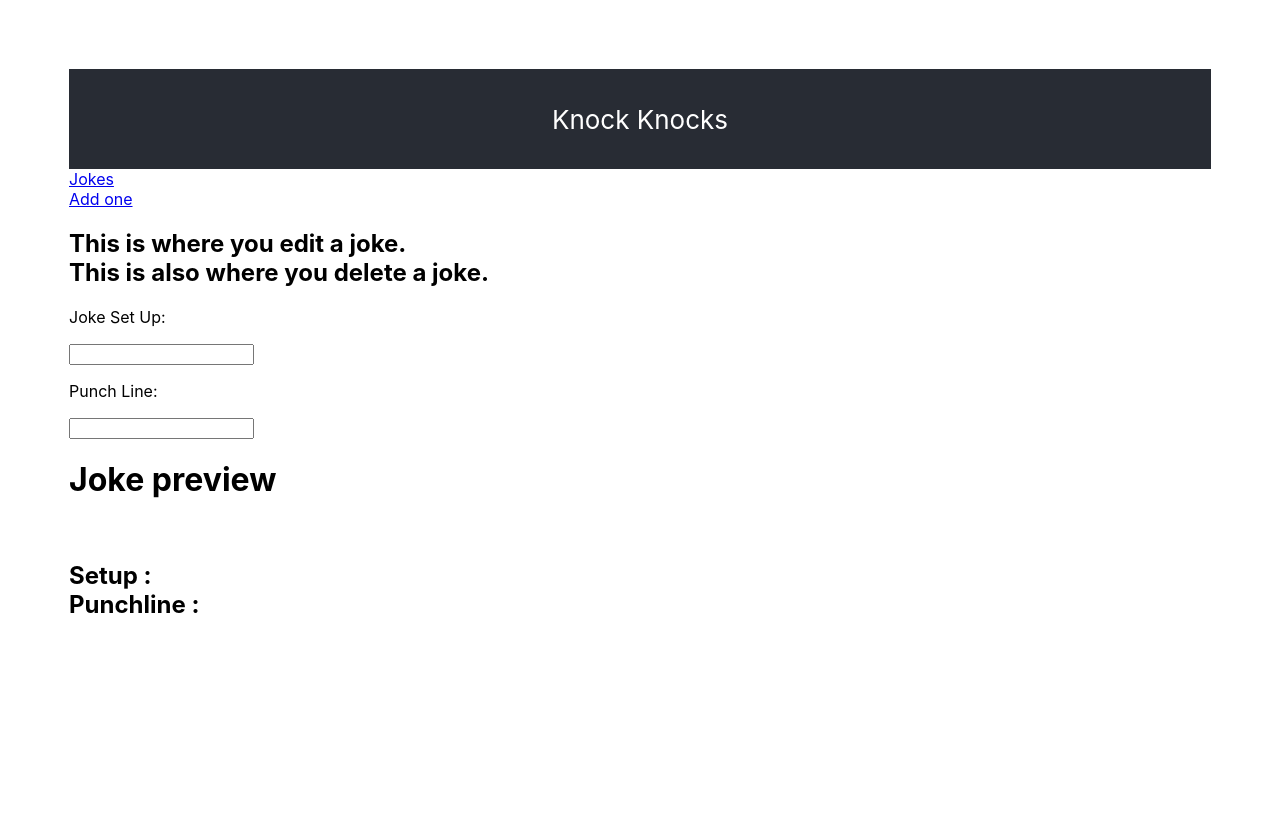
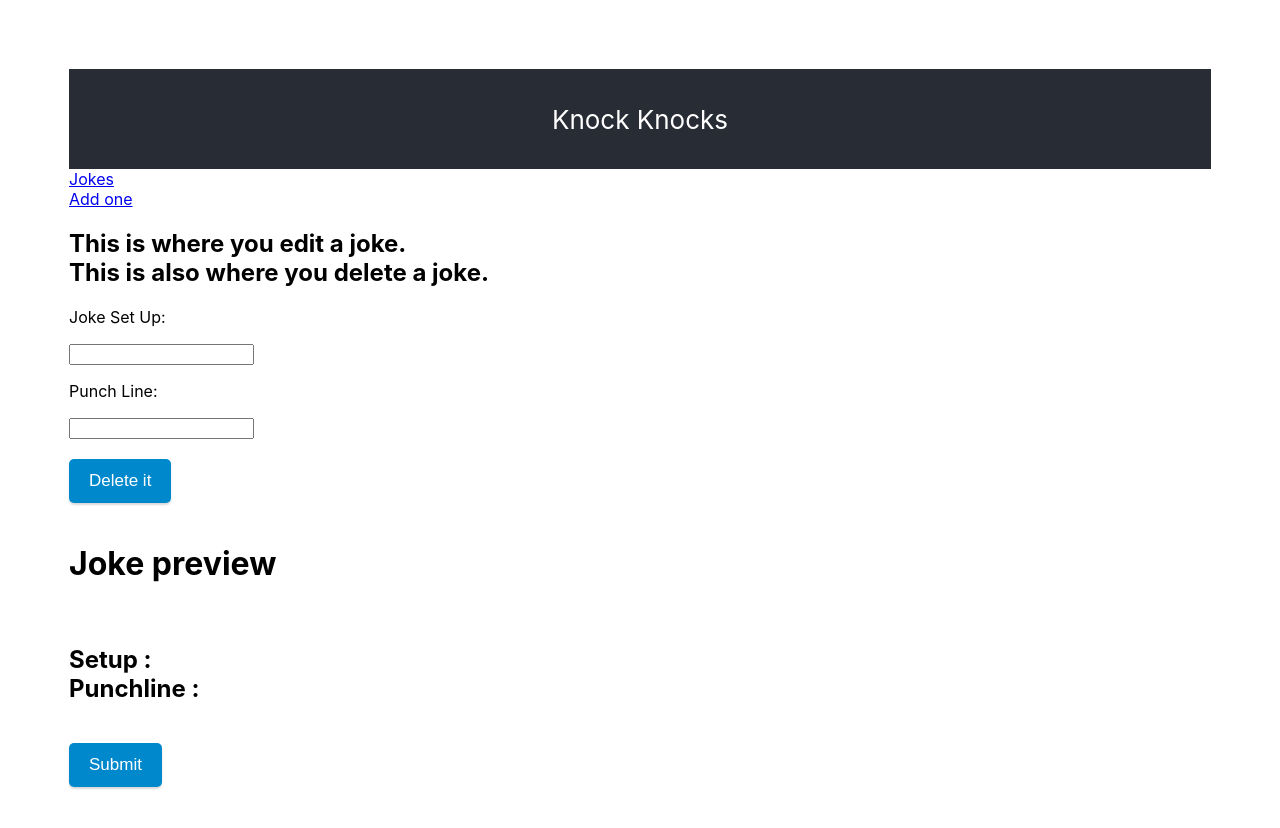
Before and after one commit to BrianLoveGa/frontend-mernLab, a React (Create React App) app in the folder jokesters/: page /jokes/edit/00 in a window 1280 px wide. Shown: the top 828 px of the page. Before the commit the page ends 800 px from the top, so only its background shows below. Built offline with nearby package versions, Linux system fonts and the light colour scheme.

Commit message:
end of time

```diff
--- a/jokesters/src/JokeEdit.js
+++ b/jokesters/src/JokeEdit.js
@@ -14,7 +14,6 @@ export default class JokeEdit extends Component {
 		let nam = event.target.name;
 		let val = event.target.value;
 		if (nam === 'punchline') {
-
 		}
 		this.setState({ [nam]: val });
 	};
@@ -32,21 +31,28 @@ export default class JokeEdit extends Component {
 					</h2>
 				</div>
 				<form>
-
 					<p>Joke Set Up:</p>
 					<input type="text" name="setup" onChange={this.myChangeHandler} />
 					<p>Punch Line:</p>
 					<input type="text" name="punchline" onChange={this.myChangeHandler} />
-				</form>
+					<br></br>
 
-				<h1>
-					Joke preview  </h1>
-					<br></br>
-					<h2>
+					<button type="submit" >
+						Delete it
+					</button>
+
+
+				<h1>Joke preview </h1>
+				<br></br>
+				<h2>
 					Setup : {this.state.setup}
 					<br></br>
 					Punchline : {this.state.punchline}
 				</h2>
+				<button type="submit" >
+						Submit
+					</button>
+				</form>
 			</div>
 		);
 	}
```
